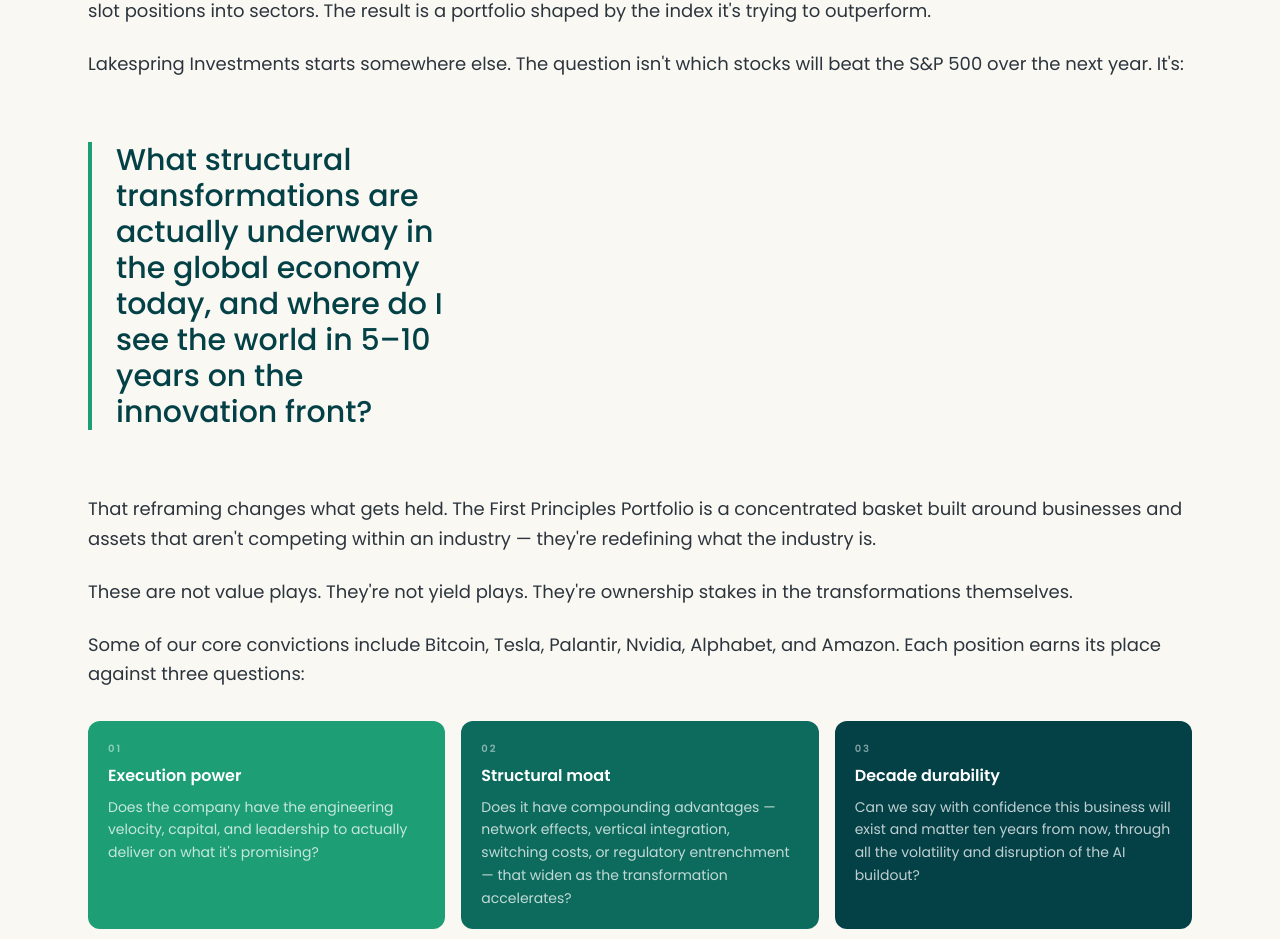
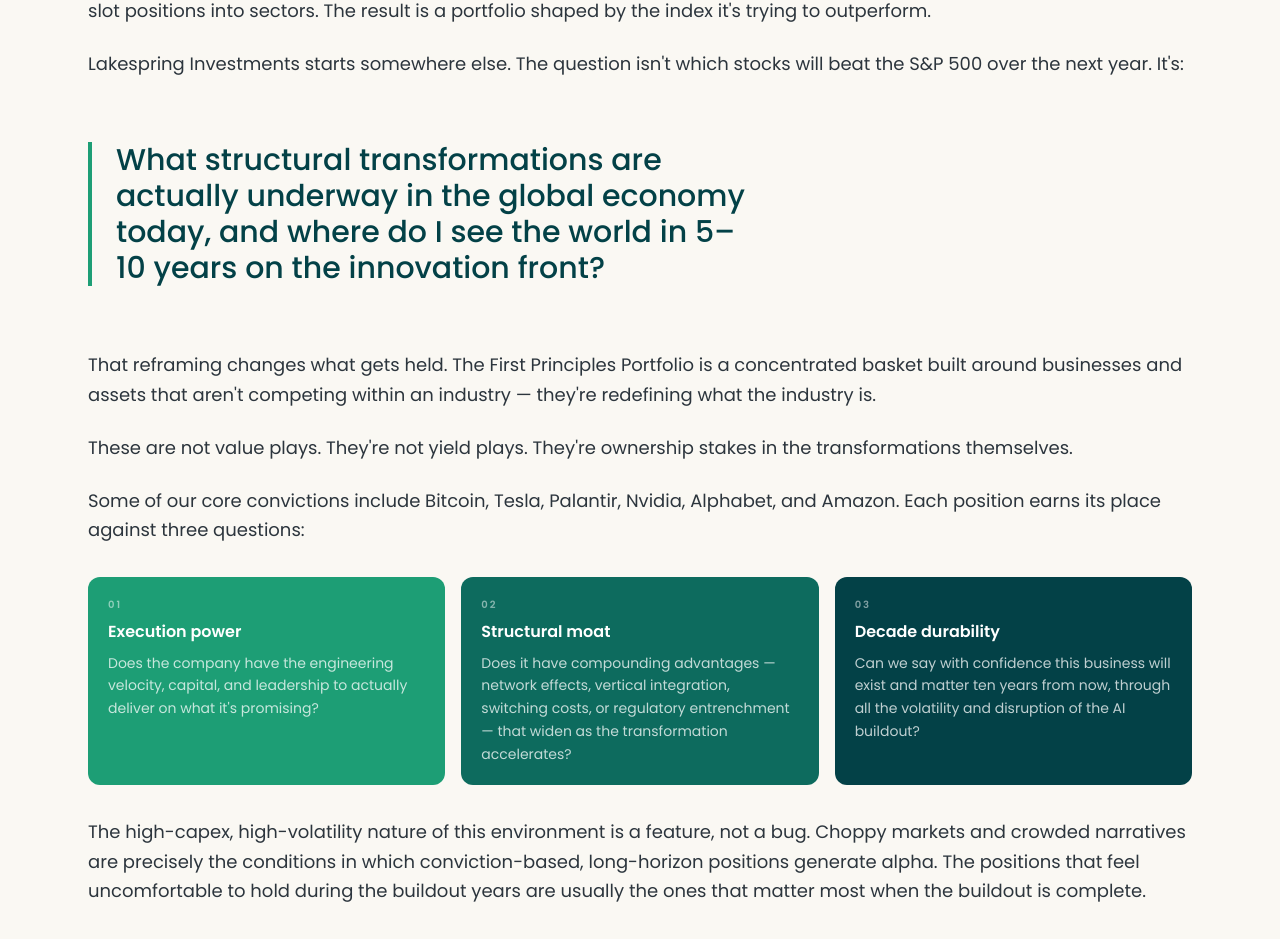
Before and after one commit to lakespringinvestments/lakespring-site, a Next.js app: page /thesis in a window 1280 px wide. Shown: the part 2938-3877 px from the top of the page. Built offline with nearby package versions, Linux system fonts and the light colour scheme; no server answers.

Commit message:
Typewriter animation for blockquote, 4-line width fix

```diff
--- a/src/app/thesis/page.tsx
+++ b/src/app/thesis/page.tsx
@@ -1,4 +1,5 @@
 import Image from "next/image";
+import TypewriterQuote from "@/components/TypewriterQuote";
 
 export const metadata = {
   title: "About Us & Our Strategy — Lakespring Investments",
@@ -242,12 +243,12 @@ export default function ThesisPage() {
             </p>
           </div>
 
-          {/* Blockquote — outside space-y-6 so margins aren't collapsed */}
+          {/* Blockquote — typewriter animation, outside space-y-6 so margins aren't collapsed */}
           <div className="my-12 md:my-16">
-            <blockquote className="border-l-4 border-sage-500 pl-6 max-w-sm text-2xl md:text-3xl text-teal-600 font-medium leading-snug typing-blockquote">
-              What structural transformations are actually underway in the global economy today,
-              and where do I see the world in 5–10 years on the innovation front?
-            </blockquote>
+            <TypewriterQuote
+              text="What structural transformations are actually underway in the global economy today, and where do I see the world in 5–10 years on the innovation front?"
+              speed={25}
+            />
           </div>
 
           <div className="space-y-6 text-ink-700 text-lg leading-relaxed">
--- /dev/null
+++ b/src/components/TypewriterQuote.tsx
@@ -0,0 +1,60 @@
+"use client";
+
+import { useEffect, useState, useRef } from "react";
+
+interface TypewriterQuoteProps {
+  text: string;
+  speed?: number; // ms per character
+}
+
+export default function TypewriterQuote({ text, speed = 28 }: TypewriterQuoteProps) {
+  const [displayed, setDisplayed] = useState("");
+  const [started, setStarted] = useState(false);
+  const ref = useRef<HTMLElement>(null);
+
+  // Start animation when element scrolls into view
+  useEffect(() => {
+    const el = ref.current;
+    if (!el) return;
+
+    const observer = new IntersectionObserver(
+      ([entry]) => {
+        if (entry.isIntersecting && !started) {
+          setStarted(true);
+        }
+      },
+      { threshold: 0.3 }
+    );
+    observer.observe(el);
+    return () => observer.disconnect();
+  }, [started]);
+
+  // Type characters one by one
+  useEffect(() => {
+    if (!started) return;
+    if (displayed.length >= text.length) return;
+    const timeout = setTimeout(() => {
+      setDisplayed(text.slice(0, displayed.length + 1));
+    }, speed);
+    return () => clearTimeout(timeout);
+  }, [started, displayed, text, speed]);
+
+  return (
+    <blockquote
+      ref={ref}
+      className="border-l-4 border-sage-500 pl-6 max-w-2xl"
+      style={{ minHeight: "7rem" }}
+    >
+      <span
+        className="text-2xl md:text-3xl text-teal-600 font-medium leading-snug"
+        style={{ whiteSpace: "pre-wrap" }}
+      >
+        {displayed}
+        {/* Blinking cursor while typing */}
+        {displayed.length < text.length && (
+          <span className="animate-pulse text-sage-500">|</span>
+        )}
+      </span>
+    </blockquote>
+  );
+}
```
